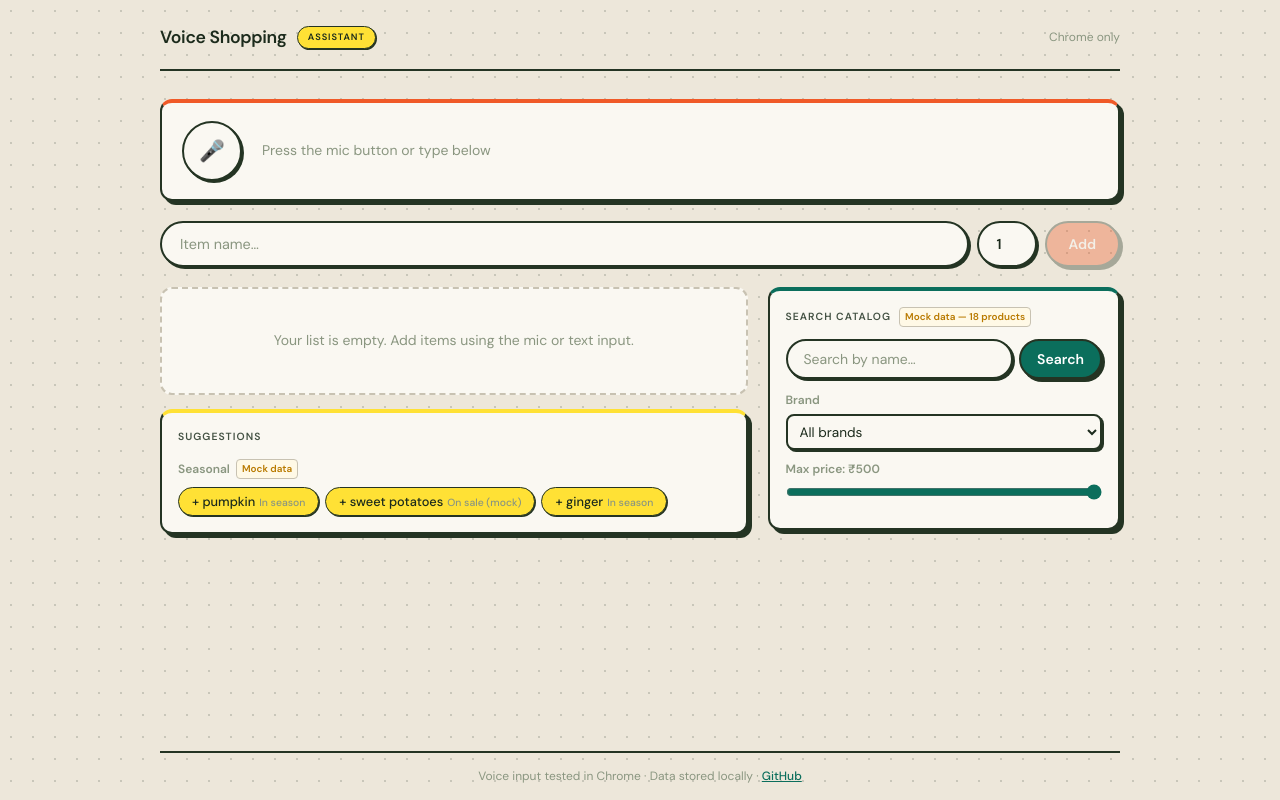
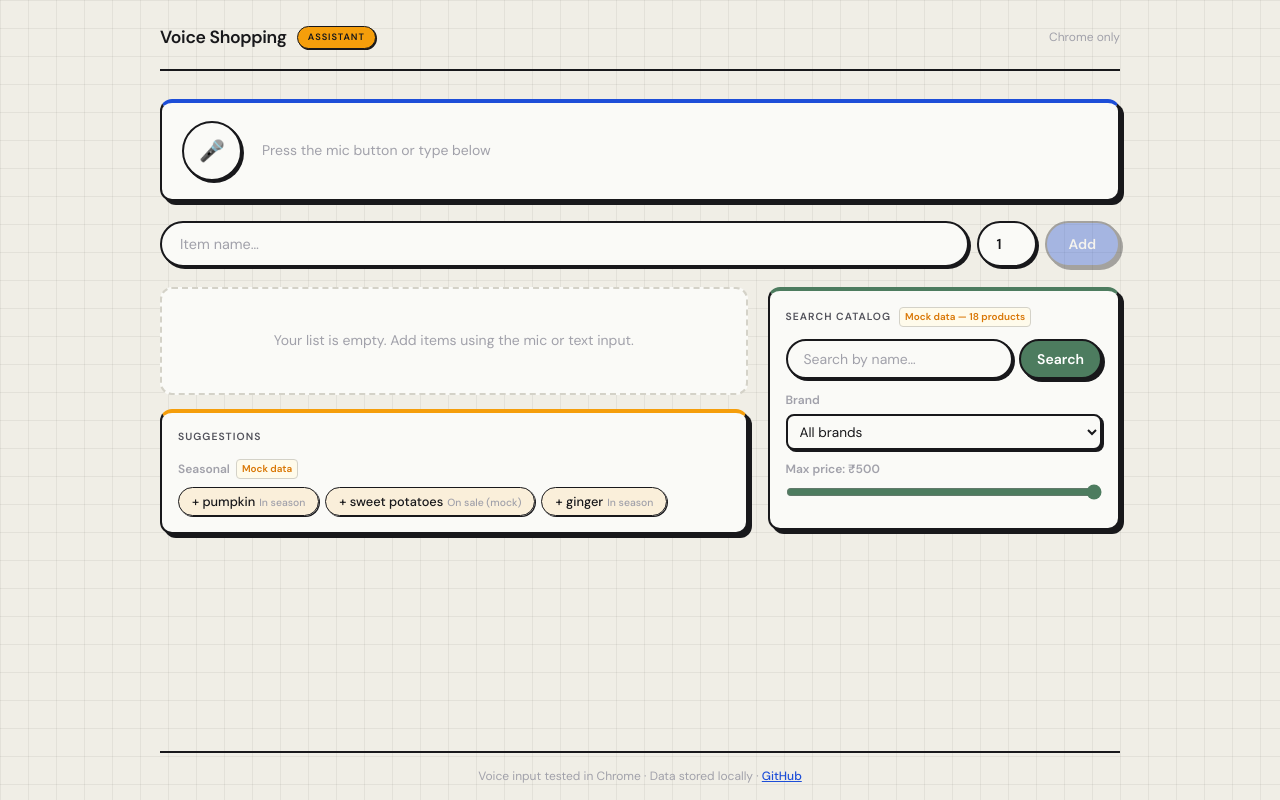
Before and after one commit to sanjanamandal1/VoiceCommandShoppingAssistant_Unthinkable, a React (Vite) app: page / in a window 1280 px wide. Built offline with nearby package versions, Linux system fonts and the light colour scheme.

Commit message:
Palette rework: cobalt+amber+sage, line grid restored, near-black borders

```diff
--- a/src/index.css
+++ b/src/index.css
@@ -1,36 +1,37 @@
 /* ============================================================
-   Tokens — diverged from LocalDrop: forest green borders,
-   tangerine primary, butter yellow secondary, warm parchment bg
+   Tokens — line-grid bg, near-black borders,
+   cobalt primary, warm amber secondary
    ============================================================ */
 :root {
-  --bg:          #EDE7DA;
-  --bg-card:     #FAF8F2;
-  --bg-muted:    #E3DDD0;
+  --bg:          #F0EEE6;
+  --bg-card:     #FAFAF7;
+  --bg-muted:    #E8E6DC;
 
-  --border:      #243423;      /* deep forest green — not pure black */
-  --border-mid:  #3D5C3A;
-  --border-thin: #C8C2B2;
+  --border:      #18181B;      /* near-black — clean, high contrast */
+  --border-mid:  #3F3F46;
+  --border-thin: #D4D2C8;
 
-  --text:        #1C2B1C;
-  --text-2:      #445244;
-  --text-3:      #8A9680;
+  --text:        #18181B;
+  --text-2:      #52525B;
+  --text-3:      #A1A1AA;
 
-  --orange:      #F05A28;      /* tangerine — distinct from LocalDrop pink */
-  --orange-fg:   #FFFFFF;
-  --orange-dim:  rgba(240, 90, 40, 0.1);
-  --yellow:      #FFE135;      /* butter — distinct from LocalDrop lime */
-  --yellow-fg:   #1C2B1C;
-  --teal:        #0B6E5C;      /* third accent for search/active states */
-  --teal-dim:    rgba(11, 110, 92, 0.1);
+  --cobalt:      #1D4ED8;      /* deep cobalt — primary actions */
+  --cobalt-fg:   #FFFFFF;
+  --cobalt-dim:  rgba(29, 78, 216, 0.08);
+  --amber:       #F59E0B;      /* warm amber — secondary highlights */
+  --amber-fg:    #18181B;
+  --amber-dim:   rgba(245, 158, 11, 0.12);
+  --sage:        #4D7C5F;      /* sage green — search/teal role */
+  --sage-dim:    rgba(77, 124, 95, 0.1);
 
-  --success:     #1A6B42;
-  --success-bg:  #EDFAF3;
-  --danger:      #C93B1A;
-  --danger-bg:   #FEF0EB;
-  --warn:        #B97A00;
-  --warn-bg:     #FFF9E6;
+  --success:     #15803D;
+  --success-bg:  #F0FDF4;
+  --danger:      #DC2626;
+  --danger-bg:   #FEF2F2;
+  --warn:        #D97706;
+  --warn-bg:     #FFFBEB;
 
-  /* Hard flat shadows — same brutalist idea, green-tinted */
+  /* Hard flat shadows */
   --shadow-card: 4px 4px 0px var(--border);
   --shadow-sm:   2px 2px 0px var(--border);
   --shadow-btn:  3px 3px 0px var(--border);
@@ -48,10 +49,12 @@ html { font-size: 16px; }
 
 body {
   font-family: 'DM Sans', -apple-system, BlinkMacSystemFont, 'Segoe UI', sans-serif;
-  /* dot-grid — different texture from LocalDrop's line grid */
+  /* line-grid — same signature texture as LocalDrop */
   background-color: var(--bg);
-  background-image: radial-gradient(circle, rgba(36,52,35,0.18) 1px, transparent 1px);
-  background-size: 22px 22px;
+  background-image:
+    linear-gradient(rgba(0,0,0,0.055) 1px, transparent 1px),
+    linear-gradient(90deg, rgba(0,0,0,0.055) 1px, transparent 1px);
+  background-size: 28px 28px;
   color: var(--text);
   min-height: 100vh;
   line-height: 1.55;
@@ -59,11 +62,11 @@ body {
 }
 
 ul { list-style: none; }
-a { color: var(--teal); font-weight: 500; }
+a { color: var(--cobalt); font-weight: 500; }
 a:hover { text-decoration: underline; }
 
 :focus-visible {
-  outline: 2.5px solid var(--orange);
+  outline: 2.5px solid var(--cobalt);
   outline-offset: 2px;
   border-radius: var(--r-sm);
 }
@@ -101,14 +104,14 @@ a:hover { text-decoration: underline; }
   gap: 10px;
 }
 
-/* Butter yellow pill — same shape as LocalDrop but different color */
+/* Amber pill badge */
 .header-badge {
   font-size: 0.58rem;
   font-weight: 800;
   letter-spacing: 0.1em;
   text-transform: uppercase;
-  background: var(--yellow);
-  color: var(--yellow-fg);
+  background: var(--amber);
+  color: var(--amber-fg);
   border: 1.5px solid var(--border);
   border-radius: var(--r-pill);
   padding: 3px 10px;
@@ -121,11 +124,11 @@ a:hover { text-decoration: underline; }
   gap: 10px;
 }
 
-/* Live counter — teal pill, appears when items exist */
+/* Live counter — cobalt pill, appears when items exist */
 .header-count {
   font-size: 0.72rem;
   font-weight: 700;
-  background: var(--teal);
+  background: var(--cobalt);
   color: #fff;
   border: 1.5px solid var(--border);
   border-radius: var(--r-pill);
@@ -206,7 +209,7 @@ a:hover { text-decoration: underline; }
   display: flex;
   align-items: center;
   gap: 20px;
-  border-top: 4px solid var(--orange);   /* accent stripe — differentiator */
+  border-top: 4px solid var(--cobalt);   /* accent stripe — differentiator */
 }
 
 /* ============================================================
@@ -241,9 +244,9 @@ a:hover { text-decoration: underline; }
 
 .mic-button:disabled { opacity: 0.35; cursor: not-allowed; }
 
-/* Listening — tangerine fill */
+/* Listening — cobalt fill */
 .mic-button--listening {
-  background: var(--orange);
+  background: var(--cobalt);
   border-color: var(--border);
   color: #fff;
   animation: mic-shake 0.45s ease infinite alternate;
@@ -259,7 +262,7 @@ a:hover { text-decoration: underline; }
   position: absolute;
   inset: -5px;
   border-radius: 50%;
-  border: 2px solid var(--orange);
+  border: 2px solid var(--cobalt);
   animation: ring-out 1.3s ease-out infinite;
   pointer-events: none;
 }
@@ -297,7 +300,7 @@ a:hover { text-decoration: underline; }
 
 .transcript-hint {
   font-size: 0.875rem;
-  color: var(--orange);
+  color: var(--cobalt);
   font-weight: 600;
   display: flex;
   align-items: center;
@@ -309,7 +312,7 @@ a:hover { text-decoration: underline; }
   display: inline-block;
   width: 7px; height: 7px;
   border-radius: 50%;
-  background: var(--orange);
+  background: var(--cobalt);
   animation: blink 0.8s ease-in-out infinite;
 }
 
@@ -353,8 +356,8 @@ a:hover { text-decoration: underline; }
 .add-item-form__input::placeholder { color: var(--text-3); font-weight: 400; }
 .add-item-form__input:focus {
   outline: none;
-  border-color: var(--orange);
-  box-shadow: 3px 3px 0 var(--orange);
+  border-color: var(--cobalt);
+  box-shadow: 3px 3px 0 var(--cobalt);
   transform: translate(-1px, -1px);
 }
 
@@ -375,18 +378,18 @@ a:hover { text-decoration: underline; }
 
 .add-item-form__qty:focus {
   outline: none;
-  border-color: var(--orange);
-  box-shadow: 2px 2px 0 var(--orange);
+  border-color: var(--cobalt);
+  box-shadow: 2px 2px 0 var(--cobalt);
 }
 
-/* Tangerine primary button */
+/* Cobalt primary button */
 .add-item-form__submit {
   height: 46px;
   padding: 0 22px;
-  background: var(--orange);
+  background: var(--cobalt);
   border: 2px solid var(--border);
   border-radius: var(--r-pill);
-  color: var(--orange-fg);
+  color: var(--cobalt-fg);
   font-size: 0.875rem;
   font-family: inherit;
   font-weight: 700;
@@ -432,7 +435,7 @@ a:hover { text-decoration: underline; }
   box-shadow: var(--shadow-card);
 }
 
-/* Heading — butter yellow strip with emoji + item count */
+/* Heading — amber strip with emoji + item count */
 .list-category__heading {
   display: flex;
   align-items: center;
@@ -443,7 +446,7 @@ a:hover { text-decoration: underline; }
   text-transform: uppercase;
   color: var(--text);
   padding: 9px 14px;
-  background: var(--yellow);
+  background: var(--amber);
   border-bottom: 2px solid var(--border);
 }
 
@@ -529,8 +532,8 @@ a:hover { text-decoration: underline; }
 .item-row__qty {
   font-size: 0.72rem;
   font-weight: 700;
-  color: var(--text-2);
-  background: var(--yellow);
+  color: var(--amber-fg);
+  background: var(--amber);
   border: 1.5px solid var(--border);
   border-radius: 5px;
   padding: 1px 7px;
@@ -580,8 +583,8 @@ a:hover { text-decoration: underline; }
   display: flex;
   align-items: center;
   justify-content: space-between;
-  background: var(--teal-dim);
-  border: 1.5px solid var(--teal);
+  background: var(--cobalt-dim);
+  border: 1.5px solid var(--cobalt);
   border-radius: var(--r-sm);
   padding: 8px 14px;
   font-size: 0.82rem;
@@ -591,7 +594,7 @@ a:hover { text-decoration: underline; }
 .search-active-bar__clear {
   background: none;
   border: none;
-  color: var(--teal);
+  color: var(--cobalt);
   font-family: inherit;
   font-size: 0.82rem;
   font-weight: 700;
@@ -664,7 +667,7 @@ a:hover { text-decoration: underline; }
 }
 
 .confirmation-dialog__btn--confirm {
-  background: var(--orange);
+  background: var(--cobalt);
   color: #fff;
   box-shadow: var(--shadow-btn);
 }
@@ -684,7 +687,7 @@ a:hover { text-decoration: underline; }
   border-radius: var(--r);
   padding: 16px;
   box-shadow: var(--shadow-card);
-  border-top: 4px solid var(--yellow);
+  border-top: 4px solid var(--amber);
 }
 
 .suggestions-panel__heading {
@@ -695,6 +698,7 @@ a:hover { text-decoration: underline; }
   color: var(--text-2);
   margin-bottom: 14px;
 }
+
 
 .suggestions-section { margin-bottom: 14px; }
 .suggestions-section:last-child { margin-bottom: 0; }
@@ -736,7 +740,7 @@ a:hover { text-decoration: underline; }
 }
 
 .suggestion-chip:hover {
-  background: var(--orange);
+  background: var(--cobalt);
   color: #fff;
   border-color: var(--border);
   transform: translate(-1px, -1px);
@@ -747,12 +751,12 @@ a:hover { text-decoration: underline; }
 
 /* Seasonal chips — yellow tinted */
 .suggestion-chip--seasonal {
-  background: var(--yellow);
-  color: var(--yellow-fg);
+  background: var(--amber-dim);
+  color: var(--text);
   border-color: var(--border);
 }
 
-.suggestion-chip--seasonal:hover { background: var(--orange); color: #fff; }
+.suggestion-chip--seasonal:hover { background: var(--cobalt); color: #fff; }
 
 .suggestion-chip__badge { font-size: 0.65rem; color: var(--text-3); margin-left: 4px; }
 
@@ -769,7 +773,7 @@ a:hover { text-decoration: underline; }
   border-radius: var(--r);
   padding: 16px;
   box-shadow: var(--shadow-card);
-  border-top: 4px solid var(--teal);
+  border-top: 4px solid var(--sage);
 }
 
 .search-filter__heading {
@@ -817,14 +821,14 @@ a:hover { text-decoration: underline; }
 .search-filter__input::placeholder { color: var(--text-3); font-weight: 400; }
 .search-filter__input:focus {
   outline: none;
-  border-color: var(--teal);
-  box-shadow: 2px 2px 0 var(--teal);
+  border-color: var(--sage);
+  box-shadow: 2px 2px 0 var(--sage);
 }
 
 .search-filter__submit {
   height: 40px;
   padding: 0 16px;
-  background: var(--teal);
+  background: var(--sage);
   border: 2px solid var(--border);
   border-radius: var(--r-pill);
   color: #fff;
@@ -867,7 +871,7 @@ a:hover { text-decoration: underline; }
 }
 
 .search-filter__range {
-  accent-color: var(--teal);
+  accent-color: var(--sage);
   width: 100%;
   cursor: pointer;
 }
```
